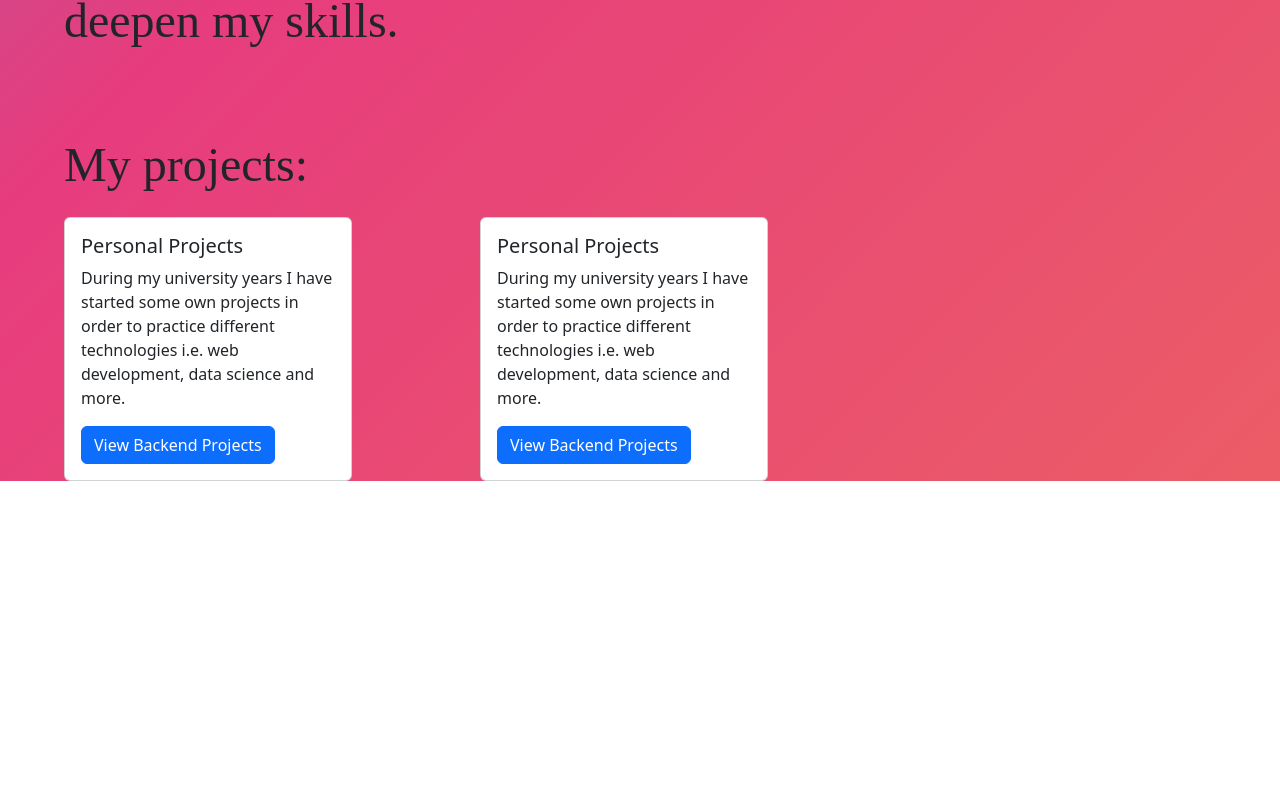
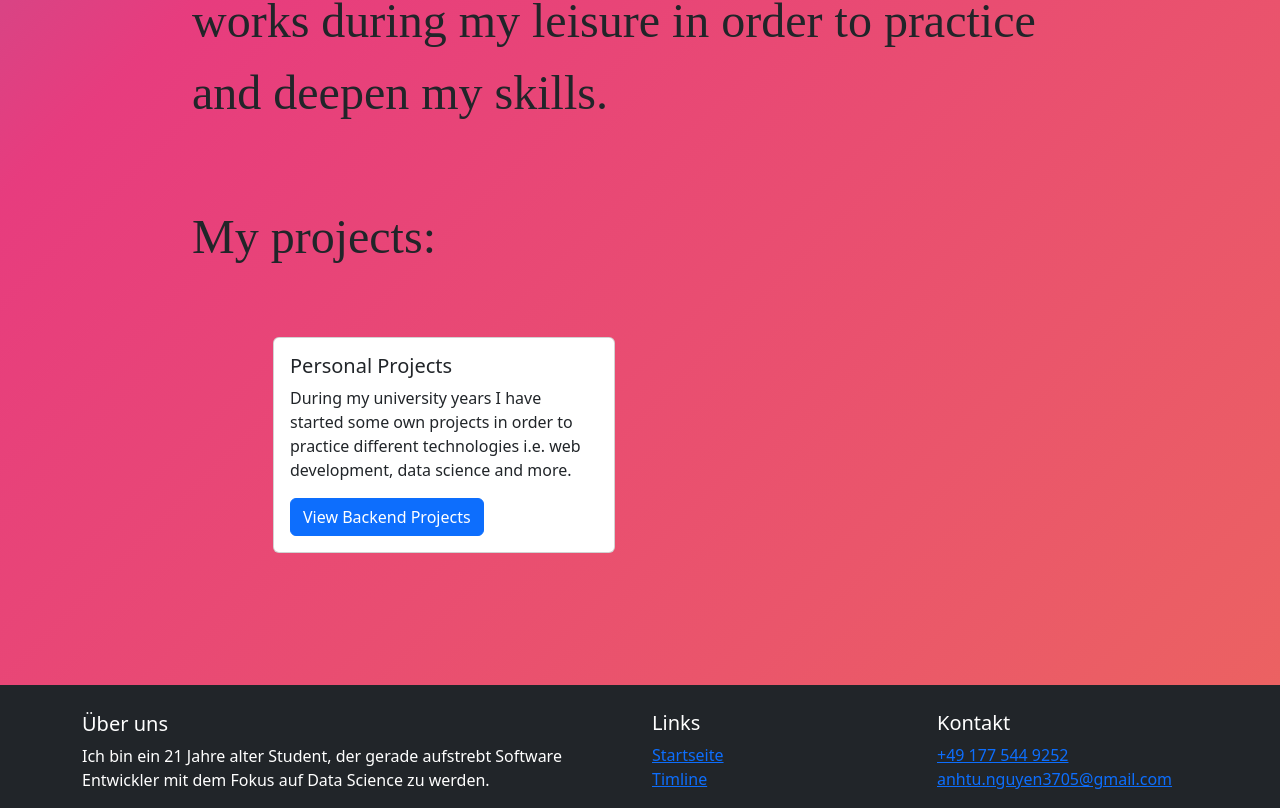
Before and after one commit to Tu2-prog/portfolio, a React (Create React App) app: page / in a window 1280 px wide. Shown: the part 463-1271 px from the top of the page. Before the commit the page ends 944 px from the top, so only its background shows below. Built offline with nearby package versions, Linux system fonts and the light colour scheme.

Commit message:
add footer component and responsive design for projects card

```diff
--- a/src/App.css
+++ b/src/App.css
@@ -27,13 +27,20 @@ body {
 .text{
   font-size: 3em;
   font-family: "Poppins";
-  padding-left: 5%;
-  padding-right: 5%;
+  padding-left: 15%;
+  padding-right: 15%;
 }
 
-.positioning{
-  padding-left: 5%;
-  padding-right: 5%;
+.grid-container{
+  display: grid;
+  grid-template-columns: repeat(3, 1fr);
+  grid-gap: 20px;
+  padding-left: 220px;
+}
+
+.grid-item{
+  display: flex;
+  flex-direction: column;
 }
 
 h3 {
@@ -61,6 +68,10 @@ h3 {
   color: white;
 }
 
+.footer{
+  margin-top: 5%;
+}
+
 .workButton {
   background-color: #06d6a0;
 }
--- a/src/productsElements.js
+++ b/src/productsElements.js
@@ -1,13 +1,6 @@
 let productsElements = [
 {
   id: 1,
-  title: "Personal Projects",
-  description:
-    "During my university years I have started some own projects in order to practice different technologies i.e. web development, data science and more.",
-  buttonText: "View Backend Projects"
-},
-{
-  id: 2,
   title: "Personal Projects",
   description:
     "During my university years I have started some own projects in order to practice different technologies i.e. web development, data science and more.",
--- a/src/views/Home.js
+++ b/src/views/Home.js
@@ -1,6 +1,7 @@
 import React from "react";
 import { NavBar } from "./components/NavBar";
 import BasicExample from "./components/Card";
+import Footer from "./components/Footer";
 
 import productsElements from "../productsElements";
 
@@ -11,20 +12,26 @@ export const Home = () => {
       <div>
         <h1 className="title">Home</h1>
         <p className="text">
-            Hi,<br/> I am Tu. I am an university student in Heidelberg, currently aiming for a degree in Computer Science. This is a display of my works during my leisure in order to practice and deepen my skills.
-            <br/> <br/> My projects:
+          Hi,<br /> I am Tu. I am an university student in Heidelberg,
+          currently aiming for a degree in Computer Science. This is a display
+          of my works during my leisure in order to practice and deepen my
+          skills. <br /> <br /> My projects:
         </p>
-        <div style={{display:'flex'}}>
-            {productsElements.map((product) => (
+        <div className="grid-container">
+          {productsElements.map((product, index) => (
+            <div key={product.id} className="grid-item p-4">
               <BasicExample
-                    key={product.id}
                 title={product.title}
                 description={product.description}
                 buttonText={product.buttonText}
               />
+            </div>
           ))}
+        </div>
+        <div className="footer">
+          <Footer />
         </div>
       </div>
     </>
   );
-}
+};
--- a/src/views/components/Card.js
+++ b/src/views/components/Card.js
@@ -1,19 +1,19 @@
-import Button from 'react-bootstrap/Button';
-import Card from 'react-bootstrap/Card';
+import React from "react";
+import Button from "react-bootstrap/Button";
+import Card from "react-bootstrap/Card";
 
 function BasicExample(props) {
   return (
-    <div key={props.id} className='positioning'>
-    <Card style={{ width: '18rem' }}>
-      {/* <Card.Img variant="top" src="holder.js/100px180" /> */}
-      <Card.Body>
-        <Card.Title>{props.title}</Card.Title>
-        <Card.Text>
-            {props.description}
-        </Card.Text>
-        <Button variant="primary">{props.buttonText}</Button>
-      </Card.Body>
-    </Card>
+    <div key={props.id} className="p-4" style={{ display: "flex", flexWrap: "wrap", width:'25rem'}}>
+      {[...Array(props.numberOfCards)].map((e, i) => (
+        <Card key={i} style={{ width: `${100 / props.cardsPerRow}%`, margin: "0 5px 20px 5px" }}>
+          <Card.Body>
+            <Card.Title>{props.title}</Card.Title>
+            <Card.Text>{props.description}</Card.Text>
+            <Button variant="primary">{props.buttonText}</Button>
+          </Card.Body>
+        </Card>
+      ))}
     </div>
   );
 }
--- /dev/null
+++ b/src/views/components/Footer.js
@@ -0,0 +1,38 @@
+import React from 'react';
+import { Container, Row, Col } from 'react-bootstrap';
+
+const Footer = () => {
+  return (
+    <footer className="bg-dark">
+      <Container>
+        <Row>
+          <Col md={6}>
+            <h5 style={{marginTop: '5%', color:'white'}}>Über uns</h5>
+            <p style={{color:'white'}}>
+                Ich bin ein 21 Jahre alter Student, der gerade aufstrebt Software Entwickler mit dem Fokus auf Data Science zu werden.
+            </p>
+          </Col>
+          <Col md={3}>
+            <h5 style={{marginTop: '10%', color:'white'}}>Links</h5>
+            <ul className="list-unstyled">
+              <li><a href="/">Startseite</a></li>
+              <li><a href="timeline">Timline</a></li>
+            </ul>
+          </Col>
+          <Col md={3}>
+            <h5 style={{marginTop: '10%', color:'white'}}>Kontakt</h5>
+            <ul className="list-unstyled">
+              <li><a href="tel:+491775449252">+49 177 544 9252</a></li>
+              <li><a href="mailto:anhtu.nguyen3705@gmail.com">anhtu.nguyen3705@gmail.com</a></li>
+            </ul>
+          </Col>
+        </Row>
+      </Container>
+      {/* <div className="text-center py-3">
+        &copy; {new Date().getFullYear()} Beispielunternehmen
+      </div> */}
+    </footer>
+  );
+};
+
+export default Footer;
```
Lines whose indentation alone changed are shown as unchanged.
